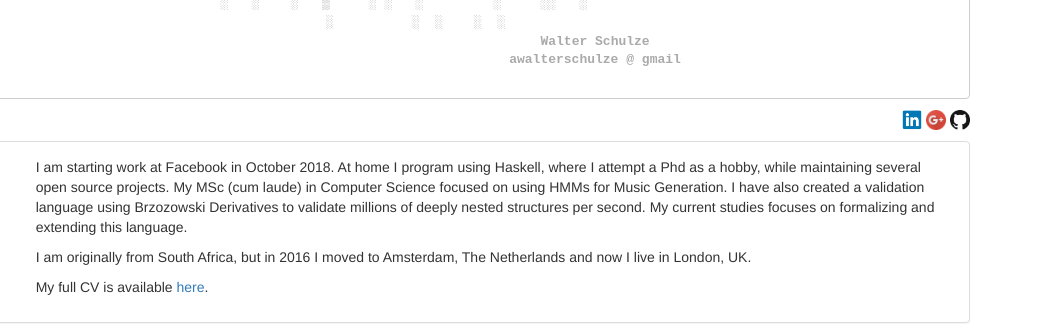
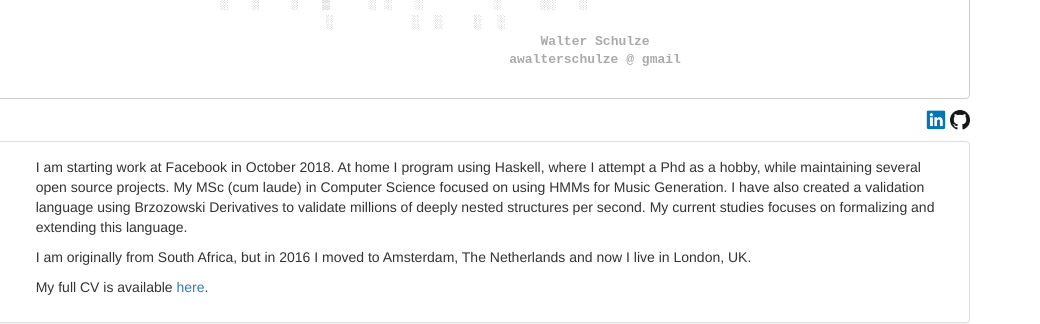
Before and after one commit to awalterschulze/awalterschulze.github.io, a plain HTML site: page index.html in a window 1280 px wide. Shown: the part 145-469 px from the top of the page, 240-1280 px from the left. Drawn offline with nearby package versions, Linux system fonts and the light colour scheme; a script that the page names is missing; a web font is replaced by a local one.

Commit message:
remove google+

```diff
--- a/index.html
+++ b/index.html
@@ -72,9 +72,6 @@ and modified -->
       <div class="col-md-12">
         <a href="https://za.linkedin.com/in/schulzewalter">
           <img src="./linkedin.png" height="20"/>
-        </a>
-        <a href="https://plus.google.com/u/0/+WalterSchulzeA">
-          <img src="./plus.png" height="20"/>
         </a>
         <a href="https://github.com/awalterschulze">
           <img src="./GitHub-Mark.png" height="20"/>
```
Also changed, not shown: plus.png (deleted).
